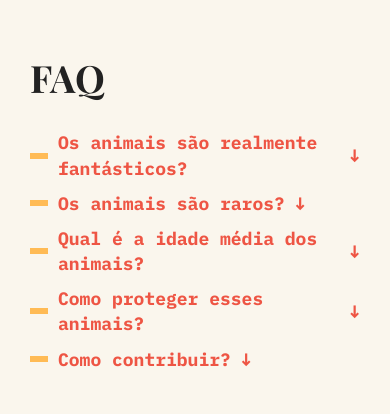
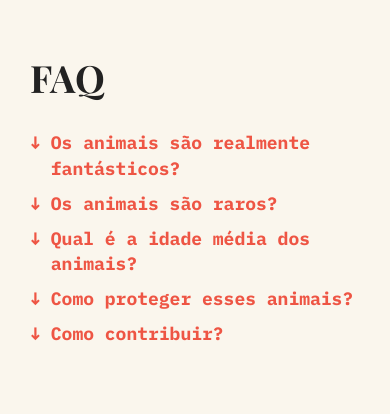
Before and after one commit to ruangmss/animais-fantasticos, a plain HTML site: page src/index.html in a window 390 px wide. Shown: the part 2100-2514 px from the top of the page. Drawn offline with Linux system fonts and the light colour scheme.

Commit message:
refactor: Refatoração de script da seção FAQ, tornando-o mais fragmentado

```diff
--- a/src/js/components/FrequentlyAskedQuestions/FrequentlyAskedQuestions.css
+++ b/src/js/components/FrequentlyAskedQuestions/FrequentlyAskedQuestions.css
@@ -20,7 +20,12 @@
   max-width: max-content;
 }
 
-.question span {
+.question dt {
+  display: flex;
+  gap: 10px;
+}
+
+.question dt span {
   transition: transform 0.3s ease;
 }
 
@@ -55,12 +60,12 @@
   transform: rotate(180deg);
 }
 
-@media (max-width: 480px) {
+@media (max-width: 768px) {
   .question::before {
-    content: '';
-    min-height: 0.375rem;
-    min-width: 1.125rem;
-    background-color: var(--primary-2);
+    display: none;
+  }
+  .question dt span {
+    order: -1;
   }
 }
 
--- a/src/js/components/FrequentlyAskedQuestions/FrequentlyAskedQuestions.js
+++ b/src/js/components/FrequentlyAskedQuestions/FrequentlyAskedQuestions.js
@@ -5,33 +5,35 @@ export function FrequentlyAskedQuestions() {
         <h2>FAQ</h2>
       </div>
       <dl class="faq-content">
-        <dt class="question" tabindex="0">Os animais são realmente fantásticos?<span>↓</span></dt>
+        <button type="button" class="question"><dt>Os animais são realmente fantásticos?<span>↓</span></dt></button>
         <dd class="answer">Com certeza! Cada espécie possui habilidades únicas de adaptação, sentidos aguçados e comportamentos sociais complexos que garantem o equilíbrio do ecossistema e nos surpreendem a cada descoberta.</dd>
 
-        <dt class="question" tabindex="0">Os animais são raros?<span>↓</span></dt>
+        <button type="button" class="question"><dt>Os animais são raros?<span>↓</span></dt></button>
         <dd class="answer">A raridade varia drasticamente entre as espécies. Enquanto alguns animais possuem populações vastas, outros são endêmicos de regiões específicas ou enfrentam riscos de extinção, tornando cada encontro com eles uma experiência única.</dd>
 
-        <dt class="question" tabindex="0">Qual é a idade média dos animais?<span>↓</span></dt>
+        <button type="button" class="question"><dt>Qual é a idade média dos animais?<span>↓</span></dt></button>
         <dd class="answer">A expectativa de vida é muito diversa: enquanto alguns insetos vivem apenas poucos dias, certas espécies de tartarugas e tubarões podem ultrapassar os 200 anos. Em média, mamíferos de grande porte vivem entre 15 e 70 anos.</dd>
 
-        <dt class="question" tabindex="0">Como proteger esses animais?<span>↓</span></dt>
+        <button type="button" class="question"><dt>Como proteger esses animais?<span>↓</span></dt></button>
         <dd class="answer">A proteção começa com a preservação de seus habitats naturais. Apoiar reservas ecológicas, evitar o consumo de produtos de origem ilegal e reduzir nossa pegada de carbono são passos fundamentais para garantir o futuro dessas espécies.</dd>
 
-        <dt class="question" tabindex="0">Como contribuir?<span>↓</span></dt>
+        <button type="button" class="question"><dt>Como contribuir?<span>↓</span></dt></button>
         <dd class="answer">Você pode contribuir através de doações para ONGs de conservação, participando de programas de voluntariado ambiental ou simplesmente compartilhando conhecimento para conscientizar mais pessoas sobre a importância da fauna.</dd>
       </dl>
     </section>
   `;
 }
 
-export function showAnswers() {
+export function initAccordionList() {
   const questions = document.querySelectorAll('.question');
+
   if (questions.length) {
+    function accordionList() {
+      this.nextElementSibling.classList.toggle('visible');
+    }
+
     questions.forEach((question) => {
-      question.addEventListener('click', () => {
-        /* Seleciona o elemento imediatamente abaixo (dd) e adiciona a classe */
-        question.nextElementSibling.classList.toggle('visible');
-      });
+      question.addEventListener('click', accordionList);
     });
   }
 }
--- a/src/js/pages/Home.js
+++ b/src/js/pages/Home.js
@@ -3,7 +3,7 @@ import { Footer } from '../components/Footer/Footer.js';
 import { Animals, initTabMenu } from '../components/Animals/Animals.js';
 import {
   FrequentlyAskedQuestions,
-  showAnswers,
+  initAccordionList,
 } from '../components/FrequentlyAskedQuestions/FrequentlyAskedQuestions.js';
 import { About } from '../components/About/About.js';
 import { Contact } from '../components/Contact/Contact.js';
@@ -18,5 +18,6 @@ export function Home() {
     footer.innerHTML = Footer();
     app.innerHTML = Animals() + About() + FrequentlyAskedQuestions() + Contact();
     initTabMenu();
+    initAccordionList();
   }
 }
```
